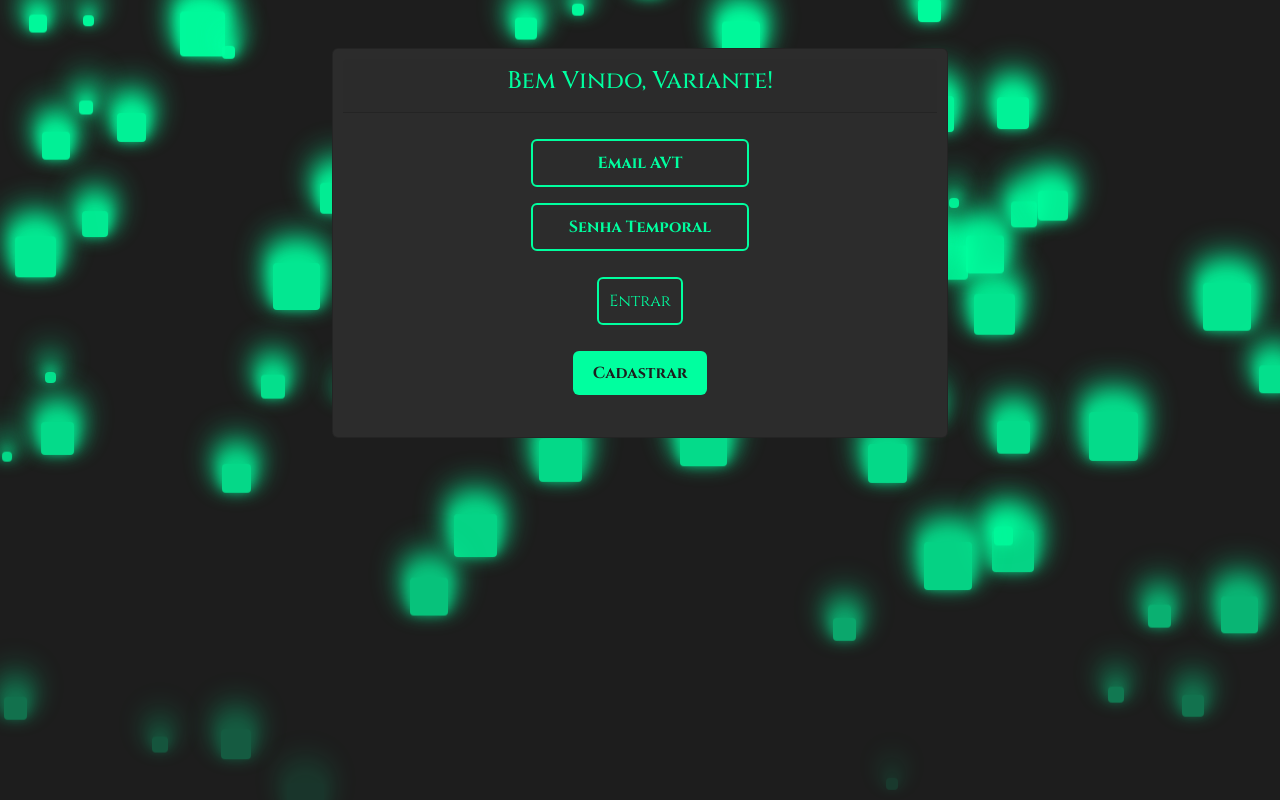
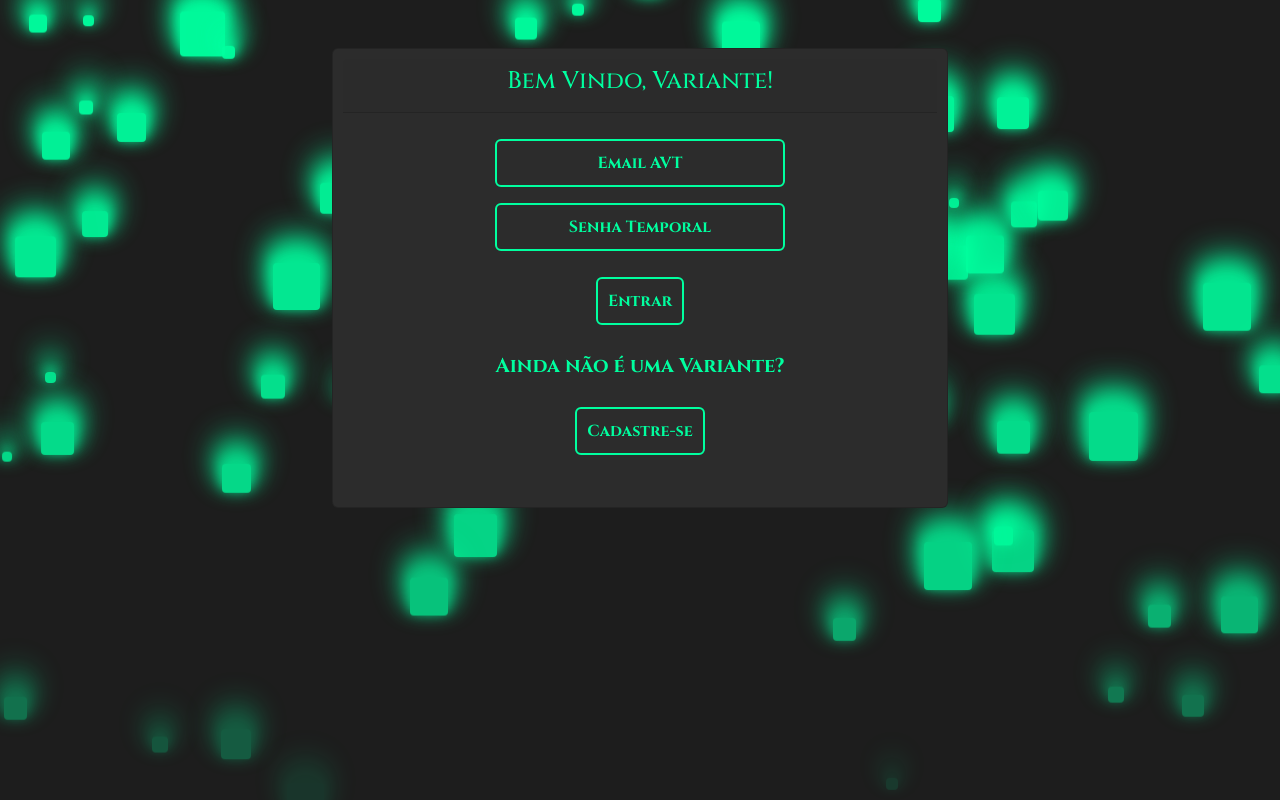
Before and after one commit to 1colombo/PHP-LojaFragmentosLoki, a PHP site: page /login.php in a window 1280 px wide. Run offline with PHP 8.4, Linux system fonts and the light colour scheme.

Commit message:
refinacao do design das paginas login e cadastro

```diff
--- a/assets/css/style.css
+++ b/assets/css/style.css
@@ -76,6 +76,7 @@ html, body{
 
 #cadastro-container {
   background-color: #2c2c2c;
+  color: #00ff9f;
   width: 50%;
   height: 80%;
   border-radius: 30px;
@@ -107,6 +108,7 @@ html, body{
 #btn-form {
   background-color: #2c2c2c;
   color: #00ff9f;
+  font-weight: 700;
   border: solid 2px #00ff9f;
   padding: 10px;
   margin: 10px 0;
@@ -121,8 +123,8 @@ html, body{
 
 #cadastro-text {
   text-align: center;
+  font-size: 1.5rem;
   color: #00ff9f;
-  font-size: 20px;
   font-weight: 700;
 }
 
--- a/usuarios/createUser.php
+++ b/usuarios/createUser.php
@@ -95,12 +95,13 @@ if ($_SERVER['REQUEST_METHOD'] === 'POST' && isset($_POST['registrar'])) {
   <meta charset="UTF-8">
   <title>Cadastro de Usuário</title>
   <link href="https://cdn.jsdelivr.net/npm/bootstrap@5.3.6/dist/css/bootstrap.min.css" rel="stylesheet">
+  <link href="https://fonts.googleapis.com/css2?family=Cinzel:wght@400..900&display=swap" rel="stylesheet">
   <link rel="stylesheet" href="../assets/css/style.css">
 </head>
 <body>
   <div class="chuva"></div>
 <div class="container py-5" id="cadastro-container">
-    <h4 class="text-white" id="cadastro-text">Cadastro de Usuários</h4>
+    <h4 id="cadastro-text">Cadastro de Usuários</h4>
     <?php include_once __DIR__ . '/../src/config/mensagem.php';?>
     <form method="POST" class="text-white" id="form-cadastro">
       <div class="mb-3 w-75">
--- a/usuarios/login.php
+++ b/usuarios/login.php
@@ -33,10 +33,16 @@
                                 <input type="password" name="password" class="form-control" required placeholder="Senha Temporal">
                             </div>
                             <div class="mb-3">
-                                <input type="submit" name="login_btn" class="btn btn-primary" value="Entrar">
+                                <input type="submit" name="login_btn" class="btn btn-primary" id="btn-form" value="Entrar">
                             </div>
                             <div class="mb-3">
-                                <a href="createUser.php" class="btn btn-secondary" id="btn-cadastrar">Cadastrar</a>
+
+                            </div>
+                            <div class="mb-3">
+                                <p class="text-center">Ainda não é uma Variante?</p>
+                            </div>
+                            <div class="mb-3">
+                                <a href="createUser.php" class="btn btn-secondary" id="btn-form">Cadastre-se</a>
                             </div>
                         </form>
                     </div>
```
